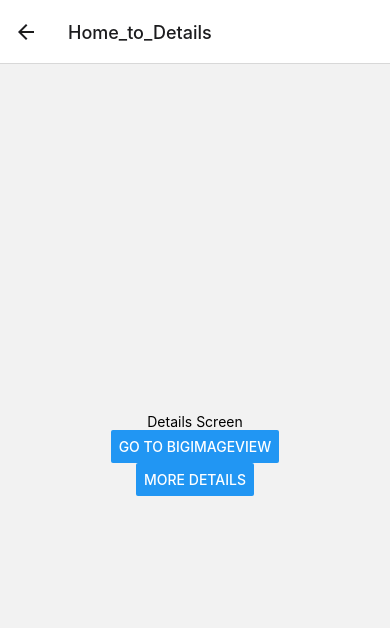
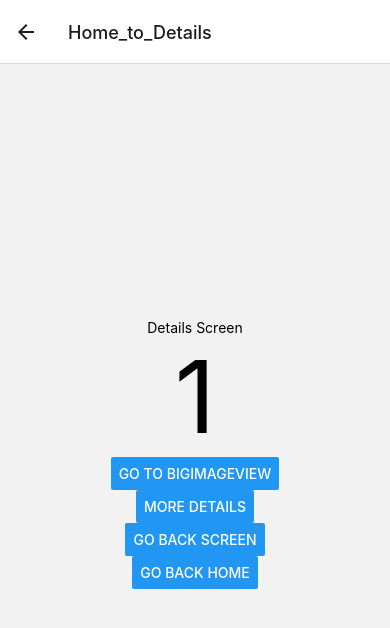
Before and after one commit to belal-bh/React-Native-Navigation, a React Native app: screen /App_to_Home in a window 390 px wide. Both pictures are taken after a click on the button "GO TO DETAILS". Shown: the top 628 px of the page. Built offline with nearby package versions, Linux system fonts and the light colour scheme.

Commit message:
updates screen

```diff
--- a/src/screens/DetailsScreen.js
+++ b/src/screens/DetailsScreen.js
@@ -3,16 +3,28 @@ import { Button, View, Text, StyleSheet } from "react-native";
 
 const DetailsScreen = ({navigation, route}) => {
     console.log(route);
+    const {screenNumber} = route.params;
     return (
         <View style={styles.mainView}>
             <Text>Details Screen</Text>
+            <Text style={{fontSize: 100}}>{screenNumber}</Text>
             <Button
                 title="Go to BigImageView"
                 onPress={() => navigation.navigate('BigImageView')}
             />
             <Button
                 title="More Details"
-                onPress={() => navigation.navigate('Details_to_Details')}
+                onPress={() => navigation.push('Details_to_Details', {
+                    screenNumber: (screenNumber + 1)
+                })}
+            />
+            <Button
+                title="Go Back Screen"
+                onPress={() => navigation.goBack()}
+            />
+            <Button
+                title="Go Back Home"
+                onPress={() => navigation.popToTop()}
             />
         </View>
     );
--- a/src/screens/HomeScreen.js
+++ b/src/screens/HomeScreen.js
@@ -8,7 +8,9 @@ const HomeScreen = ({navigation, route}) => {
             <Text>Home Screen</Text>
             <Button
                 title="Go to Details"
-                onPress={()=> navigation.navigate('Home_to_Details')}
+                onPress={()=> navigation.navigate('Home_to_Details', {
+                    screenNumber: 1
+                })}
             />
         </View>
     );
```
